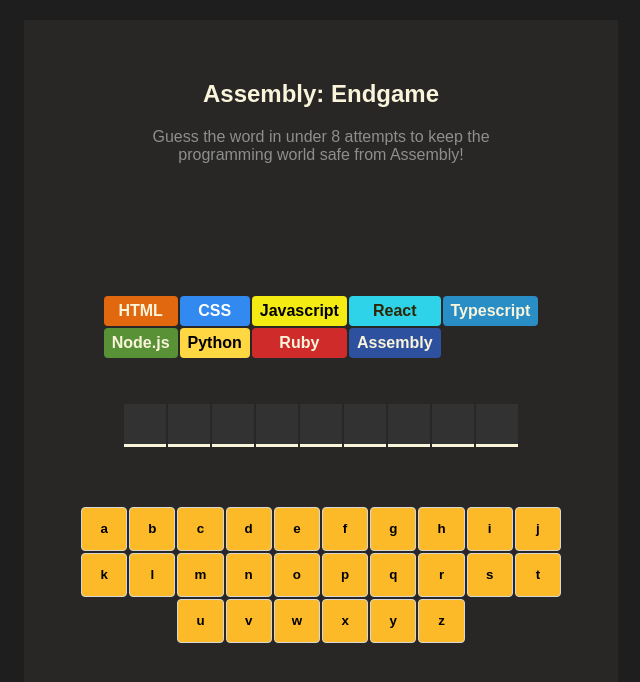
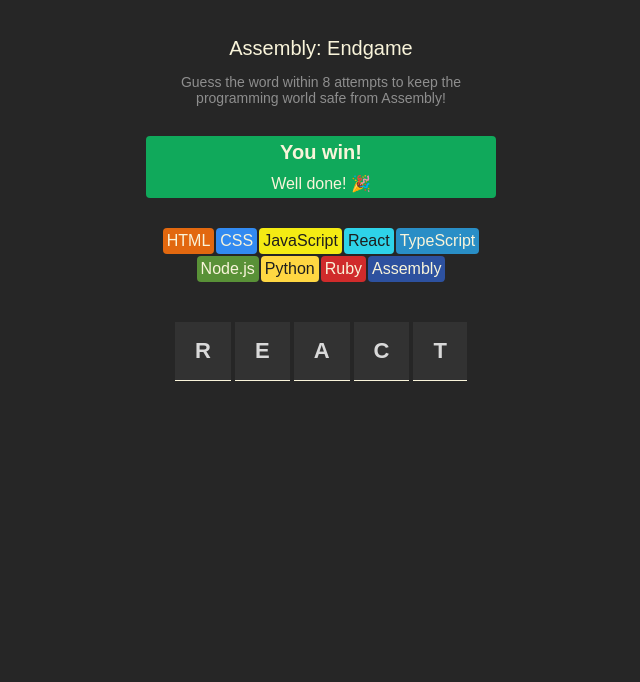
Before and after one commit to Indrawan-maker/endless-game-react, a React (Vite) app: page / in a window 1280 px wide. Shown: the top 682 px of the page, without its empty margins (319-959 px from the left). Built offline with nearby package versions, Linux system fonts and the light colour scheme.

Commit message:
rebuild from zero

```diff
--- a/src/App.jsx
+++ b/src/App.jsx
@@ -1,57 +1,39 @@
-import { useState } from 'react'
-import Header from "./Header"
-import Languange from './Languange'
-import Btn from './Btn'
-import { nanoid } from 'nanoid'
-
-export default function App() {
-const btnClass = [
-  "dip1", "dip2", "dip3", "dip4", "dip5",
-  "dip6", "dip7", "dip8", "dip9", "dip10",
-  "dip11", "dip12", "dip13", "dip14", "dip15",
-  "dip16", "dip17", "dip18", "dip19", "dip20",
-  "dip21", "dip22", "dip23", "dip24", "dip25",
-  "dip26"
-]
-
-
-
-  const [btnValue, setBtnValue] = useState( Array.from({ length: 26 }, (_, i) =>
-  String.fromCharCode(97 + i)
-))
-
-const buttonElement = btnValue.map((val, i) => (
-  <Btn key={i} className={btnClass[i]} value={val} />
-))
-
-
-
-  return (
-    <main>
-    <Header />
-    <Languange/>
-    <div className='wrapper-input'>
-    <input type="text" />
-    <input type="text" />
-    <input type="text" />
-    <input type="text" />
-    <input type="text" />
-    <input type="text" />
-    <input type="text" />
-    <input type="text" />
-    <input type="text" />
-    </div>
-
-    <div className="btn-wrapper">
-      {buttonElement}
-    </div>
+import { useState } from "react"
+import  languages  from "./languages.js"
 
 
 
 
+export default function AssemblyEndgame() {
+
+        console.log(languages)
+        const [currentWord, setCurrentWord] = useState("react")
+
+        const letter = Array.from(currentWord)
+        const displayLetter = letter.map(word => <span>{word.toUpperCase()}</span>)
+
+        const lang = languages.map(langObj =>
+        <div style={{backgroundColor: langObj.backgroundColor, color: langObj.color}}>{langObj.name}</div>
+        )
 
 
-
-    </main>
-  )
+    return (
+        <main>
+            <header>
+                <h1>Assembly: Endgame</h1>
+                <p>Guess the word within 8 attempts to keep the
+                programming world safe from Assembly!</p>
+            </header>
+            <section className="game-status">
+                <h2>You win!</h2>
+                <p>Well done! 🎉</p>
+            </section>
+            <section className="lang-wrapper">
+            {lang}
+            </section>
+            <section className="word-wrapper">
+                {displayLetter}
+            </section>
+        </main>
+    )
 }
--- a/src/Btn.jsx
+++ /dev/null
@@ -1,9 +0,0 @@
-export default function Btn(props) {
-    return (
-
-<>
-<button className={props.className}>{props.value}</button>
-</>
-
-    )
-}
--- a/src/Header.jsx
+++ /dev/null
@@ -1,9 +0,0 @@
-export default function () {
-    return (
-        <header>
-    <h2>Assembly: Endgame</h2>
-    <p>Guess the word in under 8 attempts to keep the programming world safe from Assembly!</p>
-    {/* <p className="comment">Doh! You lose! Too many misses. Good luck next time.</p> */}
-    </header>
-    )
-}
--- a/src/Languange.jsx
+++ /dev/null
@@ -1,17 +0,0 @@
-export default function Languange() {
-    return (
-        <>
-        <div className="wrapper-lng">
-        <div className="div1">HTML</div>
-        <div className="div2">CSS</div>
-        <div className="div3">Javascript</div>
-        <div className="div4">React</div>
-        <div className="div5">Typescript</div>
-        <div className="div6">Node.js</div>
-        <div className="div7">Python</div>
-        <div className="div8">Ruby</div>
-        <div className="div9">Assembly</div>
-        </div>
-        </>
-    )
-}
--- a/src/index.css
+++ b/src/index.css
@@ -1,223 +1,81 @@
-
+* {
+    box-sizing: border-box;
+}
 
 body {
-  margin: 0;
-  font-family: sans-serif;
-  background: #1e1e1e;
-  display: flex;
-  align-items: center;
-  justify-content: center;
-  padding: 20px;
-}
-
-main {
-  justify-content: center;
-  background-color: #282726;
-  width: 594px;
-  height: 726px;
-/* box-shadow:
-    rgb(156, 85, 255) 0px 0px 0px 3px,
-    rgb(31, 193, 27) 0px 0px 0px 6px,
-    rgb(255, 217, 19) 0px 0px 0px 9px,
-    rgb(255, 156, 85) 0px 0px 0px 12px,
-    rgb(255, 85, 85) 0px 0px 0px 15px;   */
+    margin: 0;
+    font-family: "Hanken Grotesk", Arial, sans-serif;
+    background-color: #262626;
+    color: #D9D9D9;
+    padding: 20px;
+    height: 100vh;
+    display: flex;
+    justify-content: center;
 }
 
 header {
-  margin: auto;
-  align-items: center;
-  justify-content: center;
-  width: 352px;
-  height: 144px;
-  padding: 40px;
+    text-align: center;
 }
 
-h2 {
-  color: #F9F4DA;
-  text-align: center;
+header > h1 {
+    font-size: 1.25rem;
+    font-weight: 500;
+    color: #F9F4DA;
 }
 
-p {
-  color: #8E8E8E;
-  text-align: center ;
+header > p {
+    font-size: 0.875rem;
+    max-width: 350px;
+    color: #8E8E8E;
 }
 
-.wrapper-lng {
-margin: 30px auto;
-width: 253.5px;
-height: 51.5px;
-display: grid;
-justify-content: center;
-align-items: center;
-justify-self: center;
-grid-template-columns: repeat(5, 1fr);
-grid-template-rows: repeat(2, 1fr);
-gap: 2px;
-font-weight: 700;
-padding: 22px;
+section.game-status {
+    background-color: #10A95B;
+    display: flex;
+    flex-direction: column;
+    align-items: center;
+    color: #F9F4DA;
+    border-radius: 4px;
+    margin-block: 30px;
 }
 
-.div1, .div2, .div3, .div4, .div5, .div6, .div7, .div8, .div9 {
-  display: inline-block;
-  text-align: center;
-  border-radius: 4px;
+section.game-status > p {
+    margin: 5px;
+}
+section.game-status > h2 {
+    font-size: 1.25rem;
+    margin: 5px
 }
 
+.lang-wrapper{
+    display: flex;
+    flex-wrap: wrap;
+    max-width: 330px;
+    align-items: center;
+    justify-content: center;
+    gap: 2px;
+    margin: auto;
+}
 
-.div1 {
-  grid-area: 1 / 1 / 2 / 2;
-    display: inline-block;
-  padding: 6px 8px;
-  text-align: center;
-    background-color:#E2680F;
+div {
+    padding: 4px;
     border-radius: 4px;
-    color: #F9F4DA;
+}
+
+.word-wrapper {
+    margin: 40px auto;
+    display: flex;
+    justify-content: center;
+    align-items: center;
+    gap: 4px;
+}
+
+.word-wrapper > span {
+    gap: 4px;
+    font-size: 22px;
+    font-weight: 700;
+    background-color: #323232;
+    padding: 16px 20px;
+    border-bottom: 1.80px solid #F9F4DA;
 
 }
-.div2 {
-  grid-area: 1 / 2 / 2 / 3;
-    display: inline-block;
-  padding: 6px 8px;
-  text-align: center;
-    background-color: #328AF1;
-    border-radius: 4px;
-    color: white;
-
-}
-.div3 {
-  grid-area: 1 / 3 / 2 / 4;
-    display: inline-block;
-  padding: 6px 8px;
-  text-align: center;
-  border-radius: 4px;
-    background-color:#F4EB13;
-
-}
-.div4 {
-  grid-area: 1 / 4 / 2 / 5;
-    display: inline-block;
-  padding: 6px 8px;
-  text-align: center;
-    background-color:#2ED3E9;
-    border-radius: 4px;
-        color: #2d2604;
-
-
-}
-.div5 {
-  grid-area: 1 / 5 / 2 / 6;
-    display: inline-block;
-  padding: 6px 8px;
-  text-align: center;
-    background-color:#298EC6;
-    border-radius: 4px;
-        color: #F9F4DA;
-
-
-}
-.div6 {
-  grid-area: 2 / 1 / 3 / 2;
-    display: inline-block;
-  padding: 6px 8px;
-  text-align: center;
-      background-color:#599137;
-      border-radius: 4px;
-          color: #F9F4DA;
-
-}
-.div7 {
-  grid-area: 2 / 2 / 3 / 3;
-    display: inline-block;
-  padding: 6px 8px;
-  text-align: center;
-        background-color: #FFD742;
-        border-radius: 4px;
-}
-.div8 {
-  grid-area: 2 / 3 / 3 / 4;
-  background-color: #D02B2B;
-    display: inline-block;
-  padding: 6px 8px;
-  text-align: center;
-      color: #F9F4DA;
-      border-radius: 4px;
-
-}
-.div9 {
-  grid-area: 2 / 4 / 3 / 5;
-    display: inline-block;
-  padding: 6px 8px;
-  text-align: center;
-    background-color: #2D519F;
-    color: #F9F4DA;
-    border-radius: 4px;
-
-}
-
-.wrapper-input {
-  display: flex;
-  align-items: center;
-  justify-content: center;
-  margin: 30px auto;
-  gap: 2px;
-}
-input {
-  margin-top: 4px;
-  width: 38px;
-  height: 38px;
-  background-color: #323232;
-  border-bottom: 3px solid #F9F4DA;
-  border-top: none;
-  border-left: none;
-  border-right: none;
-}
-
-.btn-wrapper {
-
-  width: 480px;
-  height: 136px;
-    display: grid;
-    grid-template-columns: repeat(10, 1fr);
-    grid-template-rows: repeat(3, 1fr);
-    gap: 2px;
-    margin: 60px auto;
-}
-
-button {
-  margin: 0;
-
-    background-color: #FCBA29;
-  border: 1px solid #D7D7D7;
-  font-weight: 600;
-  cursor: pointer;
-  border-radius: 4px;
-  padding: 6px 2px;
-}
-
-
-.dip1 { grid-area: 1 / 1 / 2 / 2; }
-.dip2 { grid-area: 1 / 2 / 2 / 3; }
-.dip3 { grid-area: 1 / 3 / 2 / 4; }
-.dip4 { grid-area: 1 / 4 / 2 / 5; }
-.dip5 { grid-area: 1 / 5 / 2 / 6; }
-.dip6 { grid-area: 1 / 6 / 2 / 7; }
-.dip7 { grid-area: 1 / 7 / 2 / 8; }
-.dip8 { grid-area: 1 / 8 / 2 / 9; }
-.dip9 { grid-area: 1 / 9 / 2 / 10; }
-.dip10 { grid-area: 1 / 10 / 2 / 11; }
-.dip11 { grid-area: 2 / 1 / 3 / 2; }
-.dip12 { grid-area: 2 / 2 / 3 / 3; }
-.dip13 { grid-area: 2 / 3 / 3 / 4; }
-.dip14 { grid-area: 2 / 4 / 3 / 5; }
-.dip15 { grid-area: 2 / 5 / 3 / 6; }
-.dip16 { grid-area: 2 / 6 / 3 / 7; }
-.dip17 { grid-area: 2 / 7 / 3 / 8; }
-.dip18 { grid-area: 2 / 8 / 3 / 9; }
-.dip19 { grid-area: 2 / 9 / 3 / 10; }
-.dip20 { grid-area: 2 / 10 / 3 / 11; }
-.dip21 { grid-area: 3 / 3 / 4 / 4; }
-.dip22 { grid-area: 3 / 4 / 4 / 5; }
-.dip23 { grid-area: 3 / 5 / 4 / 6; }
-.dip24 { grid-area: 3 / 6 / 4 / 7; }
-.dip25 { grid-area: 3 / 7 / 4 / 8; }
-.dip26 { grid-area: 3 / 8 / 4 / 9; }
--- /dev/null
+++ b/src/languages.js
@@ -0,0 +1,49 @@
+const languages = [
+    {
+        name: "HTML",
+        backgroundColor: "#E2680F",
+        color: "#F9F4DA",
+    },
+    {
+        name: "CSS",
+        backgroundColor: "#328AF1",
+        color: "#F9F4DA",
+    },
+    {
+        name: "JavaScript",
+        backgroundColor: "#F4EB13",
+        color: "#1E1E1E",
+    },
+    {
+        name: "React",
+        backgroundColor: "#2ED3E9",
+        color: "#1E1E1E",
+    },
+    {
+        name: "TypeScript",
+        backgroundColor: "#298EC6",
+        color: "#F9F4DA",
+    },
+    {
+        name: "Node.js",
+        backgroundColor: "#599137",
+        color: "#F9F4DA",
+    },
+    {
+        name: "Python",
+        backgroundColor: "#FFD742",
+        color: "#1E1E1E",
+    },
+    {
+        name: "Ruby",
+        backgroundColor: "#D02B2B",
+        color: "#F9F4DA",
+    },
+    {
+        name: "Assembly",
+        backgroundColor: "#2D519F",
+        color: "#F9F4DA",
+    },
+]
+
+export default languages
```
